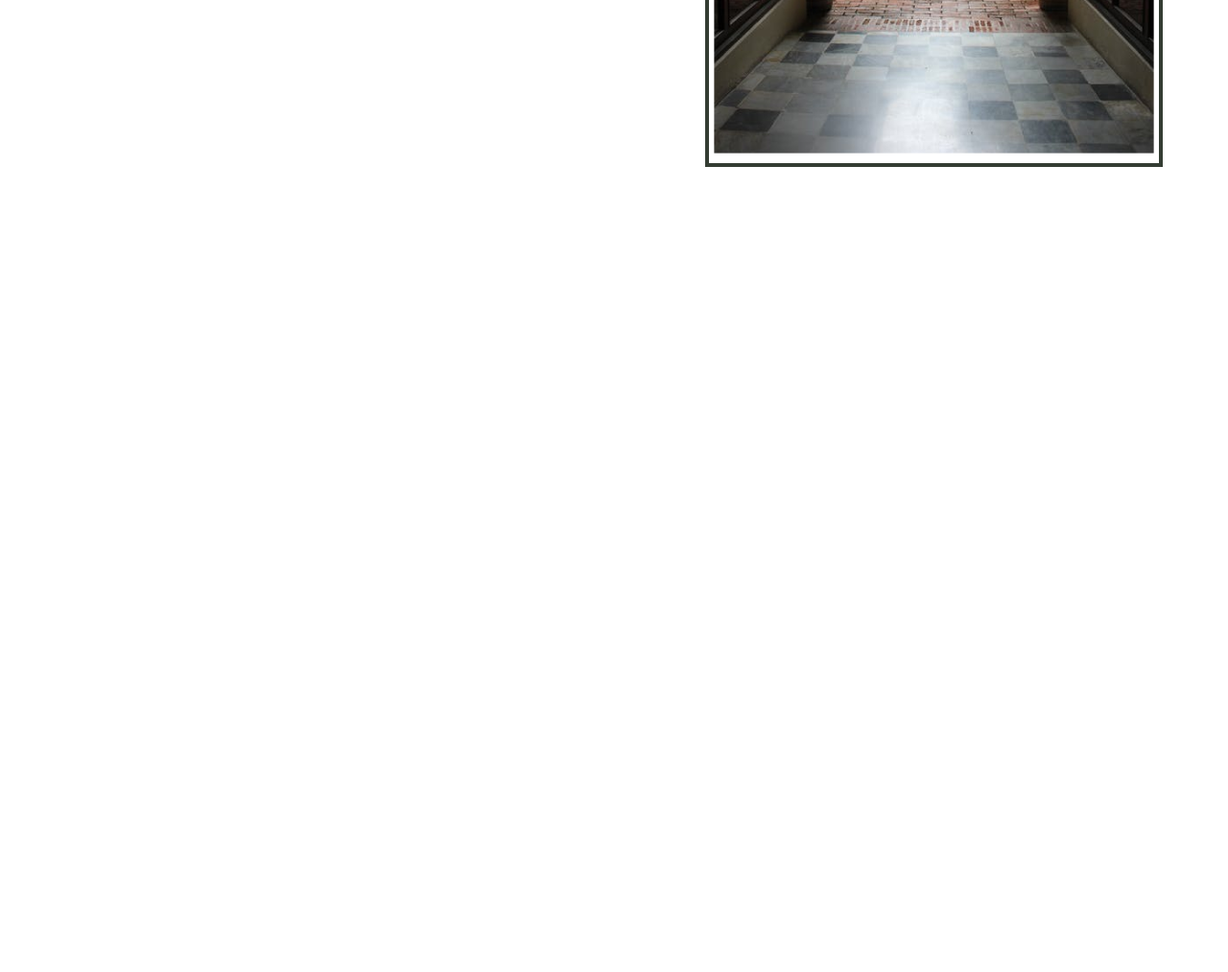
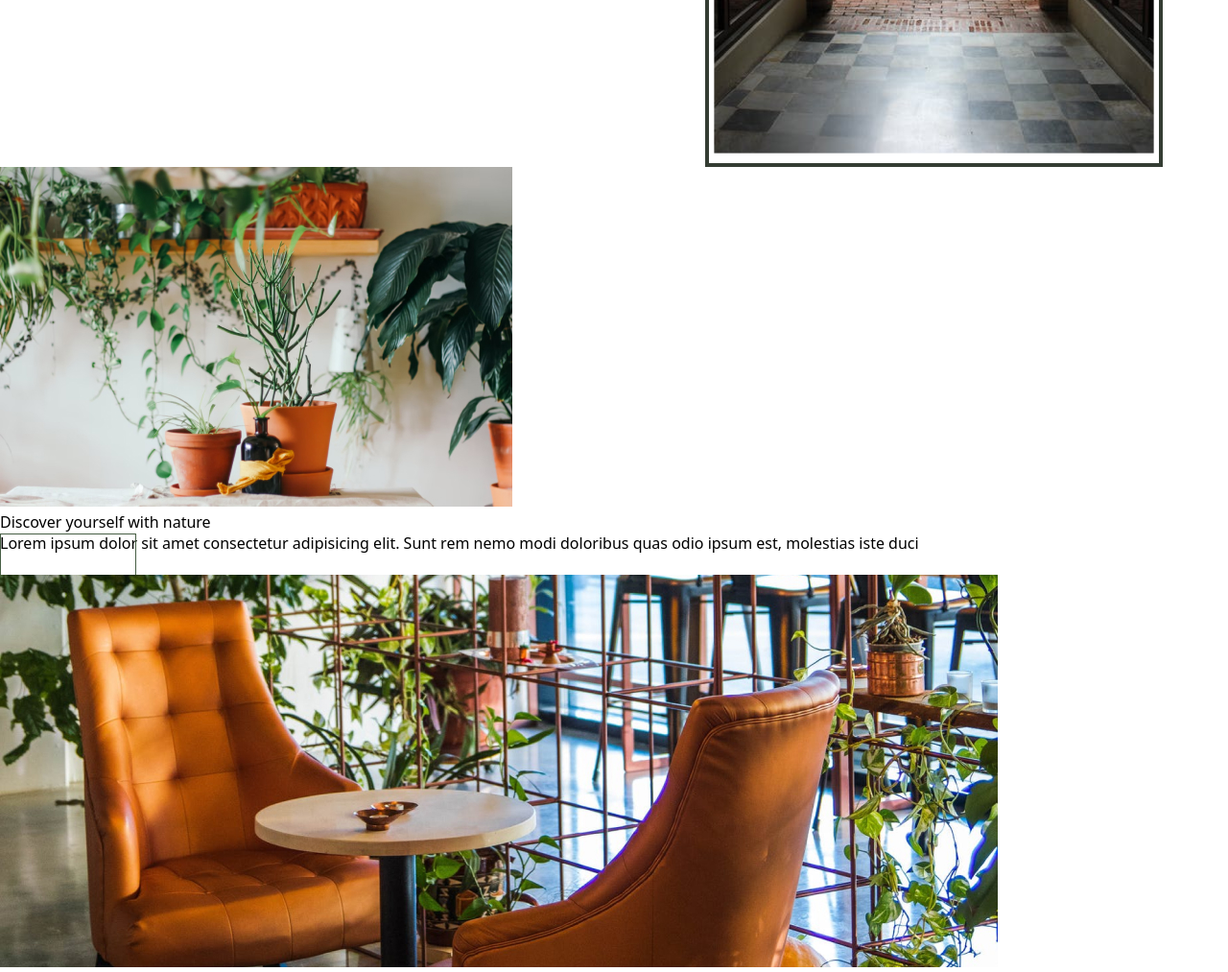
Before and after one commit to MEXRO0/BotanicalGarden, a plain HTML site: page index.html in a window 1280 px wide. Shown: the part 594-1607 px from the top of the page at 96% size. Before the commit the page ends 800 px from the top, so only its background shows below. Drawn offline with Linux system fonts and the light colour scheme.

Commit message:
feat:header

```diff
--- a/index.html
+++ b/index.html
@@ -41,6 +41,35 @@
         </section>
       </div>
 		</header>
-
+    <main>
+      <section class="main-section">
+        <div class="main-section1">
+          <div class="main-section__item1"><img src="./Imegas/plant.jpg"></div>
+          <div class="main-section__item2">
+            <span class="main-title">Discover yourself with nature</span>
+            <p>Lorem ipsum dolor sit amet consectetur adipisicing elit. Sunt rem nemo modi doloribus quas odio ipsum est, molestias iste duci</p>
+            <div class="main-button">
+              <a href="#" class="button3">LEARN MORE</a>
+            </div>
+          </div>
+          <div class="section-2">
+            <div class="main-section__item3"><img src="./Imegas/seating area.jpg"></div>
+          </div>
+      </section>
+    </main>
 </body>
 </html>
+
+<!--<section class="main-section">
+        <div class="main-section__item1"><img src="./Imegas/plant.jpg"></div>
+        <div class="main-section__item2">
+          <span class="main-title">Discover yourself with nature</span>
+          <p>Lorem ipsum dolor sit amet consectetur adipisicing elit. Sunt rem nemo modi doloribus quas odio ipsum est, molestias iste duci</p>
+          <div class="main-button">
+            <a href="#" class="button3">LEARN MORE</a>
+          </div>
+        </div>
+      </section>
+      <section>
+        <div class="main-section__item3"><img src="./Imegas/seating area.jpg"></div>
+      </section>-->
--- a/style.css
+++ b/style.css
@@ -63,18 +63,6 @@ margin: 20px;
 .header-button{
   margin-top: 30px;
 }
-
-
-
-
-
-
-
-
-
-
-
-
 /*buttons*/
 .button1{
   width: 300px;
@@ -93,6 +81,13 @@ margin: 20px;
   color: #475F45;
   padding: 20px;
 }
+.button3{
+  width: 300px;
+  height: 70px;
+  border: 1px solid #475F45;
+  color:white ;
+  padding: 20px;
+}
 .button2:hover{
   background-color: #475F45;
   color: white;
@@ -101,3 +96,6 @@ margin: 20px;
   background-color: white;
   color: #475F45;
 }
+
+
+/*main*/
```
